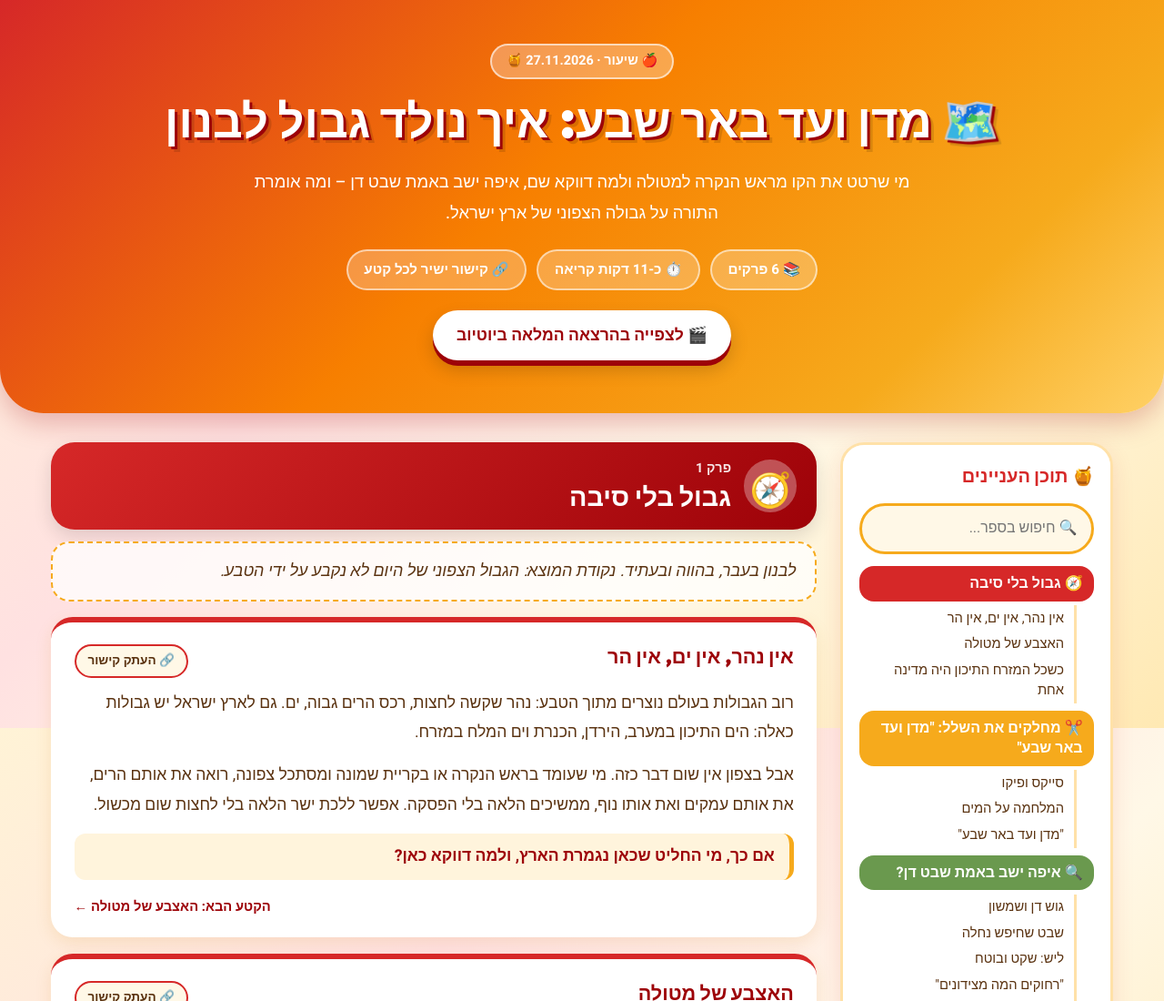
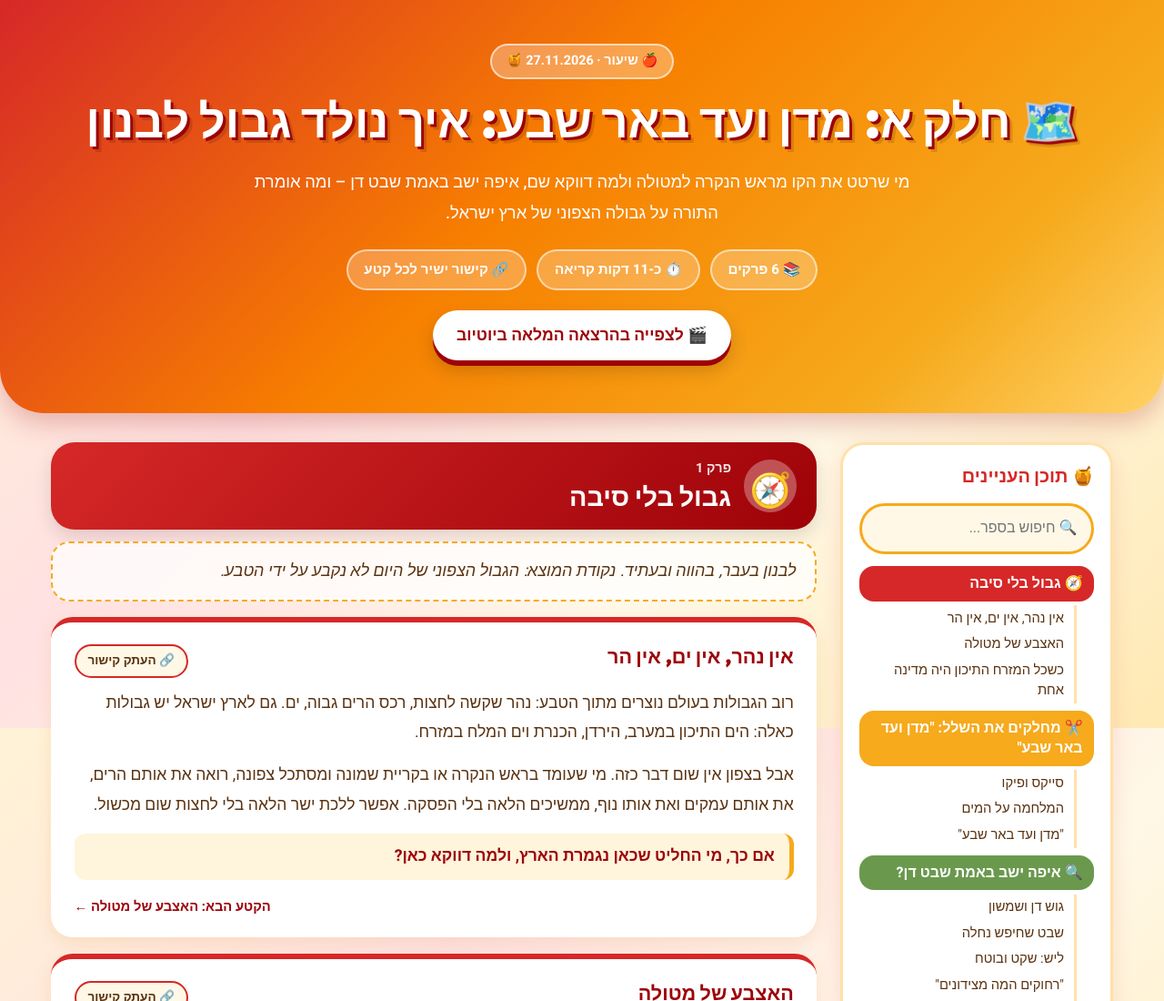
Before and after one commit to yudataub/lessons, a plain HTML site: page how-lebanon-border-was-drawn.html in a window 1280 px wide. Shown: the top 1100 px of the page at 91% size. Drawn offline with Linux system fonts and the light colour scheme.

Commit message:
book update: how-lebanon-border-was-drawn.html

```diff
--- a/how-lebanon-border-was-drawn.html
+++ b/how-lebanon-border-was-drawn.html
@@ -3,7 +3,7 @@
 <head>
 <meta charset="UTF-8">
 <meta name="viewport" content="width=device-width, initial-scale=1">
-<title>🗺️ מדן ועד באר שבע: איך נולד גבול לבנון</title>
+<title>🗺️ חלק א: מדן ועד באר שבע: איך נולד גבול לבנון</title>
 <meta name="description" content="מי שרטט את הקו מראש הנקרה למטולה ולמה דווקא שם, איפה ישב באמת שבט דן – ומה אומרת התורה על גבולה הצפוני של ארץ ישראל.">
 <link rel="preconnect" href="https://fonts.googleapis.com">
 <link rel="preconnect" href="https://fonts.gstatic.com" crossorigin>
@@ -131,7 +131,7 @@ footer a { color: var(--apple-dark); }
 
 <header class="hero">
   <div class="hero-badge">🍎 שיעור · 27.11.2026 🍯</div>
-  <h1 class="hero-title">🗺️ מדן ועד באר שבע: איך נולד גבול לבנון</h1>
+  <h1 class="hero-title">🗺️ חלק א: מדן ועד באר שבע: איך נולד גבול לבנון</h1>
   <p class="hero-subtitle">מי שרטט את הקו מראש הנקרה למטולה ולמה דווקא שם, איפה ישב באמת שבט דן – ומה אומרת התורה על גבולה הצפוני של ארץ ישראל.</p>
   <div class="hero-stats">
     <div class="stat-bubble">📚 6 פרקים</div>
```
